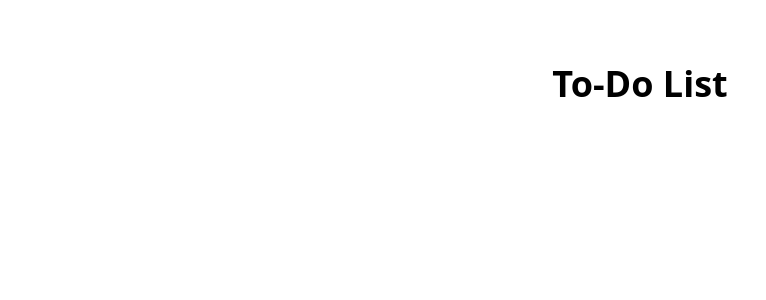
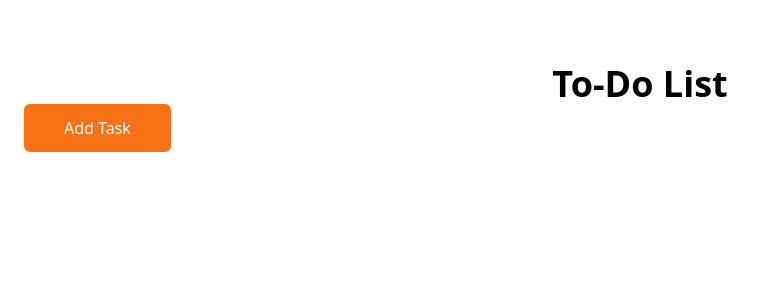
Before and after one commit to LiamBowie/todo-list, a React (Vite) app: page / in a window 1280 px wide. Shown: the top 300 px of the page, without its empty margins (0-766 px from the left). Built offline with nearby package versions, Linux system fonts and the light colour scheme.

Commit message:
Move selector statements into TodoSlice

```diff
--- a/src/App.jsx
+++ b/src/App.jsx
@@ -1,12 +1,14 @@
 import Heading from "./components/Heading"
+import ToDoList from "./components/ToDoList"
 
 function App() {
 
   return (
     <div className="App container py-16 px-6 min-h-screen mx-auto">
       <Heading />
+      <ToDoList />
     </div>
   )
 }
 
-export default App
+export default App;
--- a/src/ToDoSlice.jsx
+++ b/src/ToDoSlice.jsx
@@ -33,6 +33,9 @@
     }
 })
 
+export const selectTodoList = state => state.todo.todoList;
+export const selectSortCriteria = state => state.todo.sortCriteria;
+
 export const {
     setTodoList,
     addTodo,
--- /dev/null
+++ b/src/components/ToDoList.jsx
@@ -0,0 +1,32 @@
+import React, { useState } from "react";
+import { useDispatch, useSelector} from "react-redux";
+import { setTodoList, addTodo, sortTodo, updateTodo, toggleCompleted } from "../ToDoSlice";
+import { selectTodoList, selectSortCriteria } from "../ToDoSlice";
+import { TiPencil } from "react-icons/ti";
+import { BsTrash } from "react-icons/bs";
+
+
+const ToDoList = () => {
+    const dispatch = useDispatch();
+    const todoList = useSelector(selectTodoList);
+    const sortCriteria = useSelector(selectSortCriteria);
+    const [ showModal, setShowModal ] = useState(false);
+
+    return (
+        <div>
+            {showModal && (
+                <div className="fixed w-full left-0 top-0 h-full bg-slate-50 flex items-center justify-center">
+
+                </div>
+            )}
+            <button
+                className="bg-orange-500 text-center text-white py-3 px-10 rounded-md"
+                onClick={() => setShowModal(true)}
+            >
+                Add Task
+            </button>
+        </div>
+    )
+}
+
+export default ToDoList;
```
